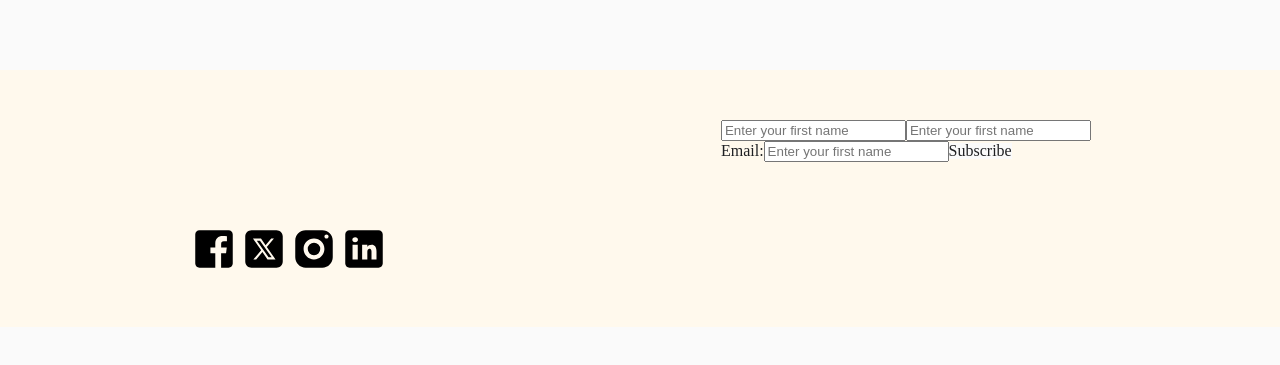
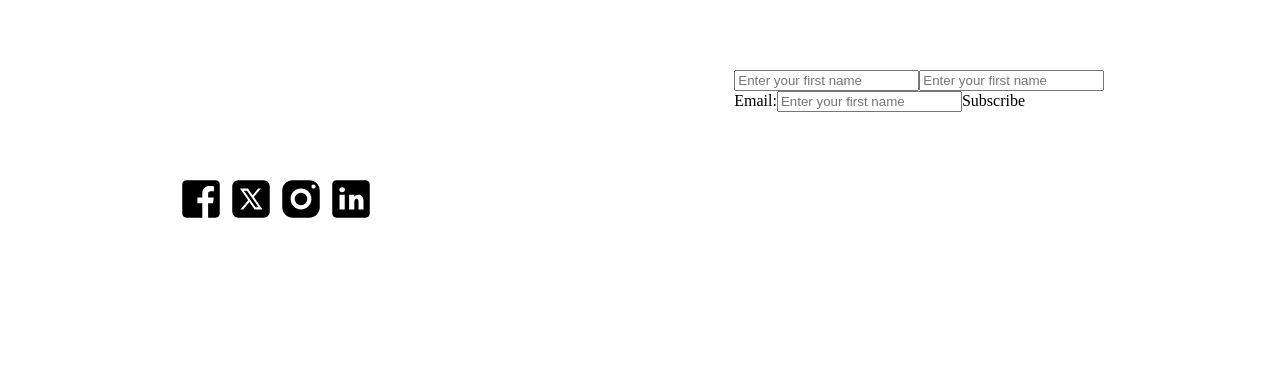
Before and after one commit to ZahiAhmed/Hackathon, a React (Create React App) app in the folder frontend/: page /home in a window 1280 px wide. Shown: the part 2678-3043 px from the top of the page. After the commit the page ends 2905 px from the top, so only its background shows below. Built offline with nearby package versions, Linux system fonts and the light colour scheme.

Commit message:
enabled dark mode to encompass whole page

```diff
--- a/frontend/src/components/DarkModeToggle/index.js
+++ b/frontend/src/components/DarkModeToggle/index.js
@@ -9,7 +9,7 @@ const DarkModeToggle = () => {
         setIsDark(!isDark);
     };
 
-const containerClassName = `dark-mode-toggle ${isDark ? "dark-mode" : ""} ${!isDark ? "light-mode" : ""}`;
+    const containerClassName = `dark-mode-toggle ${isDark ? "dark-mode" : ""} ${isDark ? "" : "light-mode"}`;
 
 
     return (
--- a/frontend/src/components/Footer/index.css
+++ b/frontend/src/components/Footer/index.css
@@ -5,23 +5,27 @@
     justify-content: space-evenly;
 }
 
+.light-mode.container {
+    background-color: #fff9ed;
+    color: var(--color-foreground);
+    padding: 50px 50px;
+    margin-bottom: 500px;
+}
 
-.container {
-    /* background-color: #fff9ed; */
+.light-mode.footer-container {
+    background-color: #fff9ed;
+    color: var(--color-foreground);
+}
+
+.dark-mode.container {
+    background-color: #EBC155;
+    color: var(--color-foreground);
     padding: 50px 50px;
     margin-bottom: 500px;
 }
 
 
-.dark-mode .container,
-.dark-mode .footer-container,
-.suscribe-button {
-    background-color: var(--color-background);
+.dark-mode.footer-container {
+    background-color: #EBC155;
     color: var(--color-foreground);
 }
-
-
-.light-mode .container,
-.light-mode .footer-container {
-    background-color: #fff9ed;
-}
--- a/frontend/src/components/Footer/index.js
+++ b/frontend/src/components/Footer/index.js
@@ -17,8 +17,8 @@ const Footer = () => {
     };
 
     return(
-        <div className={`footer-container ${isDark ? 'dark-mode' : 'light-mode'}`}>
-            <div className={`container ${isDark ? 'dark-mode' : 'light-mode'}`}>
+        <div className="footer-container">
+            <div className="container">
                 <div className='row-1'>
                     <div >
                         <h2 className='stat-container-header'>JOIN OUR COMMUNITY!</h2>
--- a/frontend/src/components/HomePage/index.css
+++ b/frontend/src/components/HomePage/index.css
@@ -1,10 +1,10 @@
-:root {
+/* :root {
     --color-background: #fafafa;
     --color-foreground: #1f2023;
 
     --image-grayscale: 0;
     --image-opacity: 100%;
-}
+} */
 
 body.dark {
     --color-background: #1f2023;
```
Lines whose indentation alone changed are shown as unchanged.
